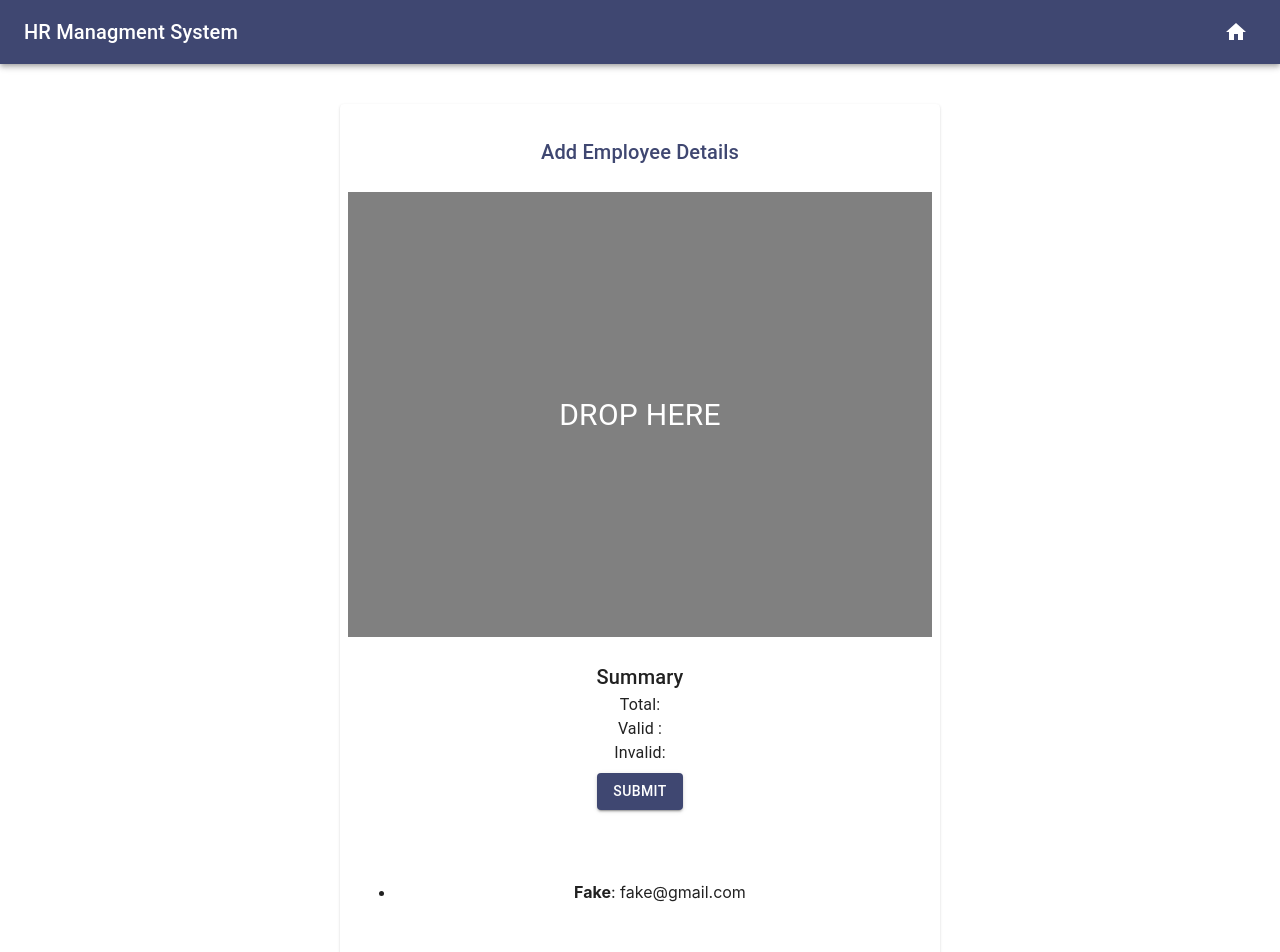
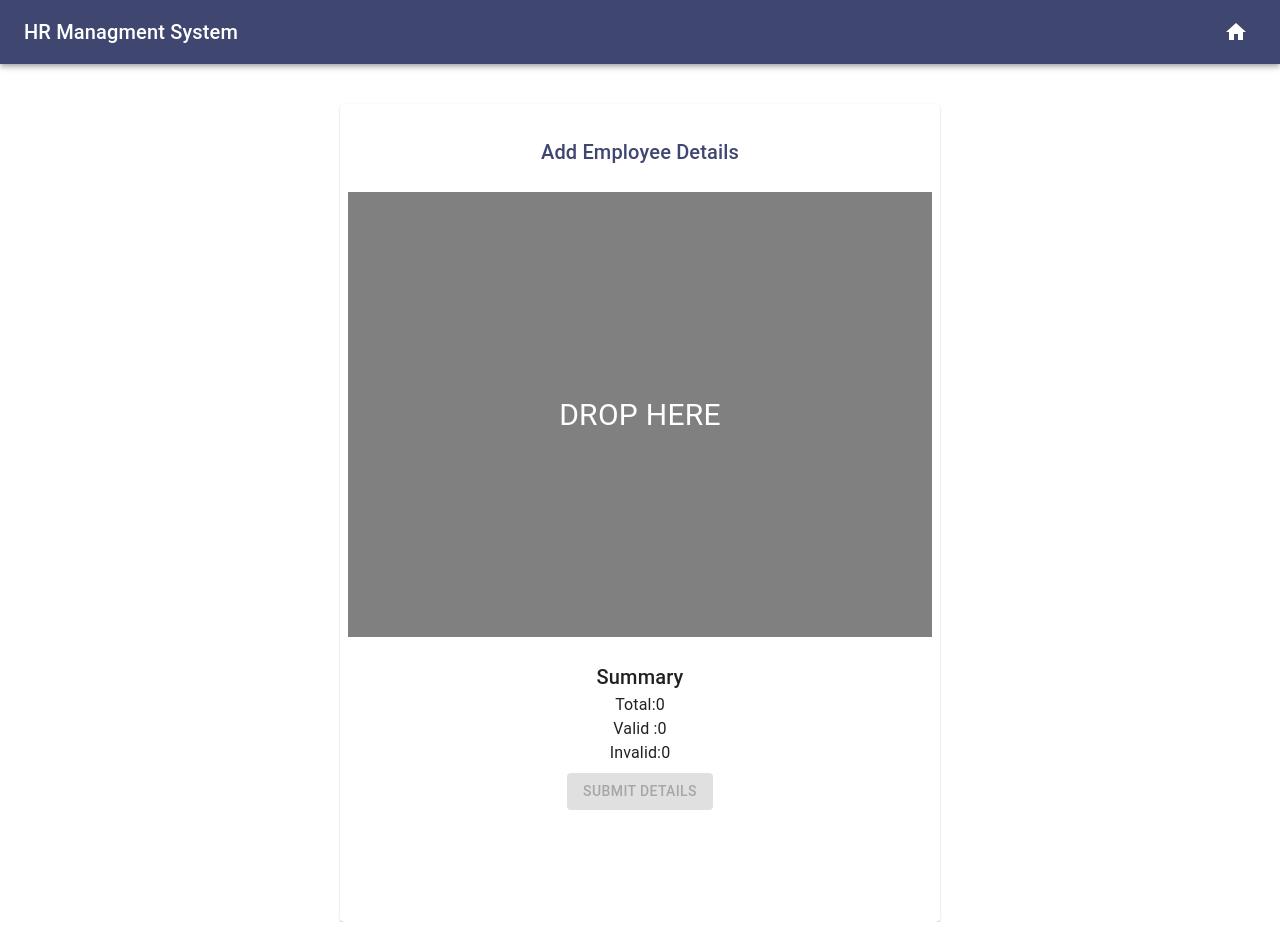
Before and after one commit to ASIF-Mahmud1/TechNext, a React (Create React App) app in the folder client/: page / in a window 1280 px wide. Shown: the top 952 px of the page. After the commit the page ends 922 px from the top, so only its background shows below. Built offline with nearby package versions, Linux system fonts and the light colour scheme.

Commit message:
[done] UI of Add CSV file

```diff
--- a/client/src/employee/component/UploadCSV.js
+++ b/client/src/employee/component/UploadCSV.js
@@ -46,11 +46,32 @@ export default function Signin(props) {
 
   const [highlighted, setHighlighted] = React.useState(false);
   const [contacts, setContacts] = React.useState([
-    { email: "fake@gmail.com", name: "Fake" },
+
   ]);
-  console.log("my contacts ",contacts);
+  const [totalRows, setRows]= React.useState(0)
+  const [validRows, setValidRows]= React.useState(0)
+  //console.log("my contacts ",contacts);
   const classes = useStyles()
 
+ const handleFileUpload=(e)=>{
+     e.preventDefault();
+     setHighlighted(false);
+
+   Array.from(e.dataTransfer.files)
+     .filter((file) => file.type === "text/csv")
+     .forEach(async (file) => {
+       const text = await file.text();
+       const result = parse(text, { header: true });
+       //////////////////////////////////////////////////////////
+       const finalResult= result.data.filter((item)=> item['first name'] && item['last name']&& item.email ).map((item)=> { return {  'firstName': item['first name'],'lastName': item['last name'], 'email' : item['email'] }})
+       console.log("my final result ",finalResult);
+       ///////////////////////////////////////////////////////////
+       setContacts((existing) => [...existing, ...finalResult]);
+       setRows(result.data.length )
+       setValidRows(finalResult.length)
+       console.log("Data is ", result);
+     });
+ }
   return (
       <Card className={classes.card}>
         <CardContent>
@@ -73,16 +94,7 @@ export default function Signin(props) {
           e.preventDefault();
         }}
         onDrop={(e) => {
-          e.preventDefault();
-          setHighlighted(false);
-
-          Array.from(e.dataTransfer.files)
-            .filter((file) => file.type === "text/csv")
-            .forEach(async (file) => {
-              const text = await file.text();
-              const result = parse(text, { header: true });
-              setContacts((existing) => [...existing, ...result.data]);
-            });
+          handleFileUpload(e)
         }}
       >
        <Typography style={{color:"white", fontSize:30}}> DROP HERE</Typography>
@@ -92,12 +104,12 @@ export default function Signin(props) {
           <Typography variant="h6">
             Summary
           </Typography>
-          <Typography > Total:{} </Typography>
-          <Typography > Valid :{} </Typography>
-          <Typography > Invalid:{} </Typography>
+          <Typography > Total:{totalRows} </Typography>
+          <Typography > Valid :{validRows} </Typography>
+          <Typography > Invalid:{totalRows-validRows} </Typography>
 
           <CardActions>
-          <Button color="primary" variant="contained"  className={classes.submit}>Submit</Button>
+          <Button disabled={validRows===0} color="primary" variant="contained"  className={classes.submit}>Submit Details</Button>
         </CardActions>
         </CardContent>
         <CardContent>
@@ -105,7 +117,7 @@ export default function Signin(props) {
       <ul>
         {contacts.map((contact) => (
           <li key={contact.email}>
-            <strong>{contact.name}</strong>: {contact.email}
+            <strong>{contact['firstName']}{" "} {contact['lastName']}</strong>: {contact.email}
           </li>
         ))}
       </ul>
```
